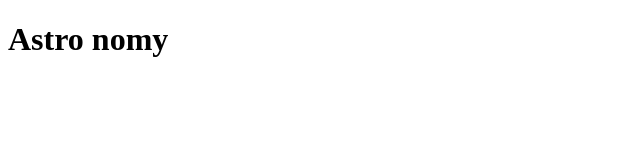
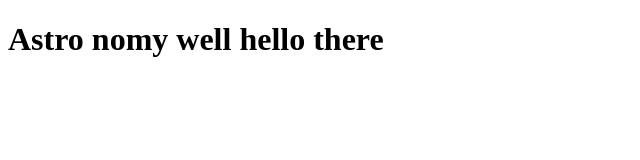
Before and after one commit to Hamson666/github-astroblog, an Astro site: page / in a window 1280 px wide. Shown: the whole page, without its empty margins (0-640 px from the left). Built offline with nearby package versions, Linux system fonts and the light colour scheme; Astro itself is replaced by a stand-in of ours.

Commit message:
1 file modified

```diff
--- a/src/pages/index.astro
+++ b/src/pages/index.astro
@@ -10,6 +10,6 @@
 		<title>Astro</title>
 	</head>
 	<body>
-		<h1>Astro nomy</h1>
+		<h1>Astro nomy well hello there</h1>
 	</body>
 </html>
```
